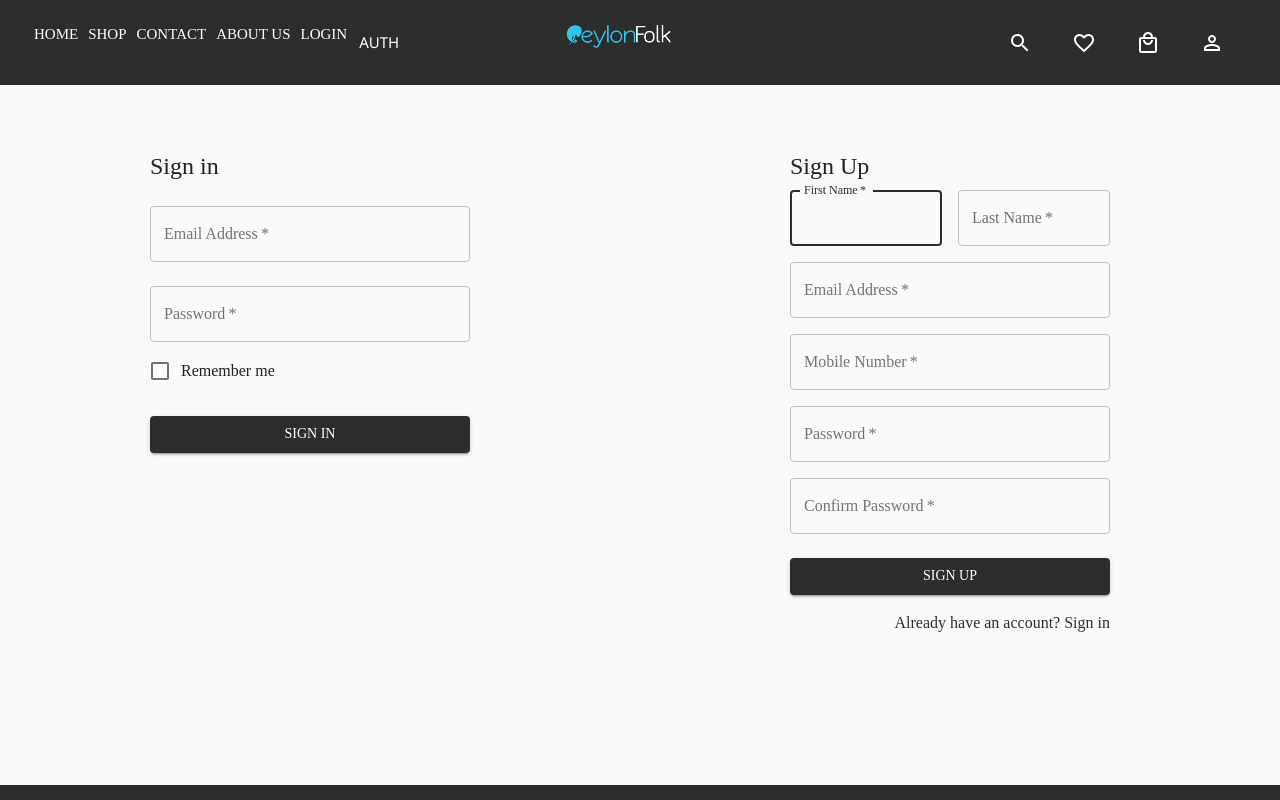
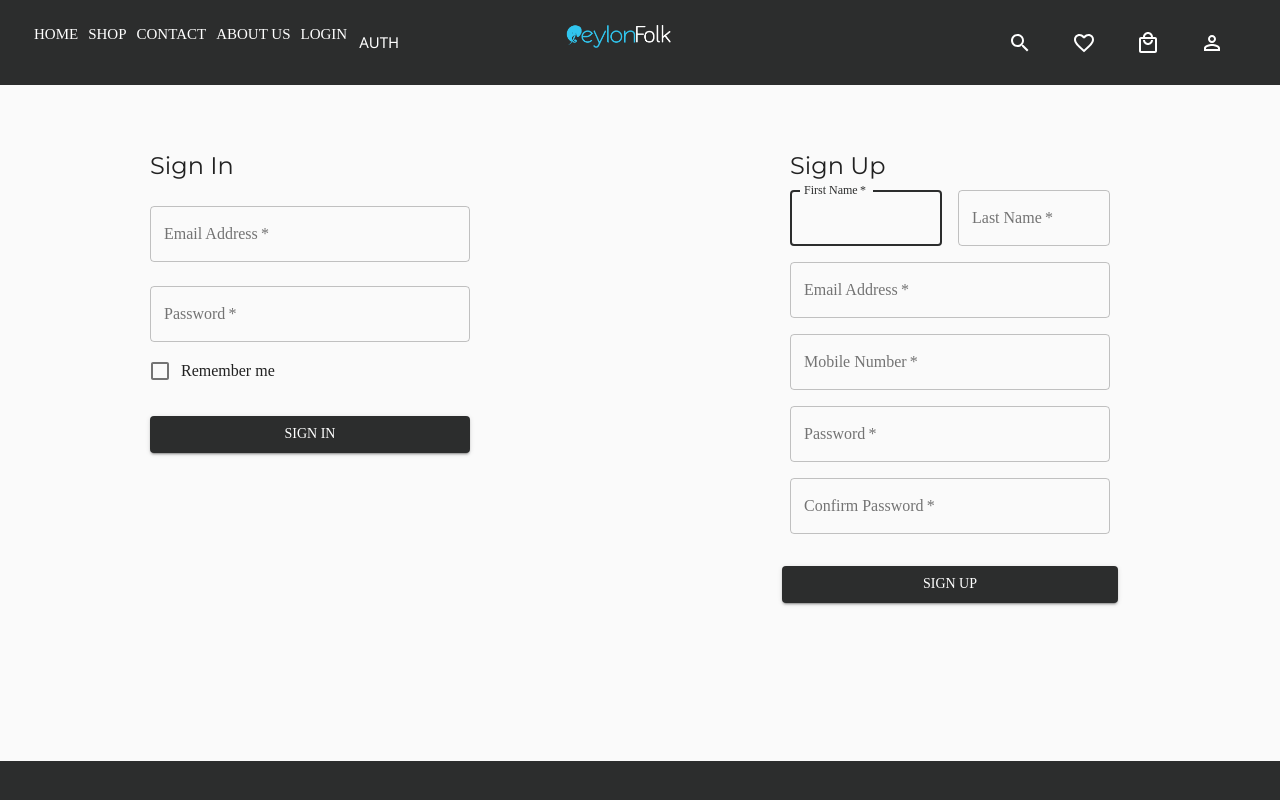
Before and after one commit to Kavindu1997/CeylonFolk, a React (Create React App) app in the folder client/: page /auth in a window 1280 px wide. Shown: the top 800 px of the page. Built offline with nearby package versions, Linux system fonts and the light colour scheme.

Commit message:
update SignIn SignUp

```diff
--- a/client/src/components/User/User.js
+++ b/client/src/components/User/User.js
@@ -1,5 +1,4 @@
 import React from 'react';
-import Avatar from '@material-ui/core/Avatar';
 import Button from '@material-ui/core/Button';
 import CssBaseline from '@material-ui/core/CssBaseline';
 import TextField from '@material-ui/core/TextField';
@@ -7,12 +6,8 @@ import FormControlLabel from '@material-ui/core/FormControlLabel';
 import Checkbox from '@material-ui/core/Checkbox';
 import Link from '@material-ui/core/Link';
 import Grid from '@material-ui/core/Grid';
-import Box from '@material-ui/core/Box';
-import LockOutlinedIcon from '@material-ui/icons/LockOutlined';
 import Typography from '@material-ui/core/Typography';
 import useStyles from './UserStyle';
-import Container from '@material-ui/core/Container';
-import { Divider } from '@material-ui/core';
 
 function Copyright() {
   return (
@@ -34,7 +29,7 @@ export default function User() {
         <Grid container style={{margin:'150px'}}>
             <CssBaseline />
             <Grid item md={6}  >
-                        <Typography component="h1" variant="h5">Sign in</Typography>
+                <Typography component="h1" variant="h5" style={{fontFamily:'Montserrat'}}>Sign In</Typography>
                 <form className={classes.form} noValidate>
                     <TextField
                         variant="outlined"
@@ -72,7 +67,7 @@ export default function User() {
                 </form>
             </Grid>
             <Grid item md={6}>
-                        <Typography component="h1" variant="h5">Sign Up</Typography>
+                <Typography component="h1" variant="h5" style={{fontFamily:'Montserrat'}}>Sign Up</Typography>
                 <form className={classes.form} noValidate>
                 <Grid container spacing={2}>
                     <Grid item xs={12} sm={6}>
@@ -144,92 +139,16 @@ export default function User() {
                             autoComplete="confirm-password"
                         />
                     </Grid>
-        </Grid>
                     <Button
                         type="submit"
                         fullWidth
                         variant="contained"
                         color="primary"
                         className={classes.submit}
-          >
-            Sign Up
-          </Button>
-          <Grid container justify="flex-end">
-            <Grid item>
-              <Link href="/login" variant="body1">
-                Already have an account? Sign in
-              </Link>
-            </Grid>
+                    >Sign Up</Button>
                 </Grid>
                 </form>
             </Grid>
         </Grid>
-
-
-
-
-
-    //     <Container component="main" maxWidth="xs">
-    //     <CssBaseline />
-    //         <div className={classes.paper}>
-    //             <Avatar className={classes.avatar}>
-    //                 <LockOutlinedIcon />
-    //             </Avatar>
-    //         <Typography component="h1" variant="h5">Sign in</Typography>
-    //         <form className={classes.form} noValidate>
-    //             <TextField
-    //                 variant="outlined"
-    //                 margin="normal"
-    //                 required
-    //                 fullWidth
-    //                 id="email"
-    //                 label="Email Address"
-    //                 name="email"
-    //                 autoComplete="email"
-    //                 autoFocus
-    //             />
-
-    //             <TextField
-    //                 variant="outlined"
-    //                 margin="normal"
-    //                 required
-    //                 fullWidth
-    //                 name="password"
-    //                 label="Password"
-    //                 type="password"
-    //                 id="password"
-    //                 autoComplete="current-password"
-    //             />
-
-    //             <FormControlLabel
-    //                 control={<Checkbox value="remember" color="primary" />}
-    //                 label="Remember me"
-    //             />
-
-    //             <Button
-    //                 type="submit"
-    //                 fullWidth
-    //                 variant="contained"
-    //                 color="primary"
-    //                 className={classes.submit}
-    //             >Sign In</Button>
-    //       <Grid container>
-    //         <Grid item xs>
-    //           <Link href="#" variant="body2">
-    //             Forgot password?
-    //           </Link>
-    //         </Grid>
-    //         <Grid item>
-    //           <Link href="/signup" variant="body2">
-    //             {"Don't have an account? Sign Up"}
-    //           </Link>
-    //         </Grid>
-    //       </Grid>
-    //     </form>
-    //   </div>
-    //   <Box mt={3}>
-    //     <Copyright />
-    //   </Box>
-    // </Container>
   );
 }
--- a/client/src/components/User/UserStyle.js
+++ b/client/src/components/User/UserStyle.js
@@ -13,6 +13,7 @@ const useStyles = makeStyles((theme) => ({
     form: {
         width: '50%',
         marginTop: theme.spacing(1),
+        fontFamily:'Montserrat',
     },
     submit: {
       margin: theme.spacing(3, 0, 2),
```
Lines whose indentation alone changed are shown as unchanged.
